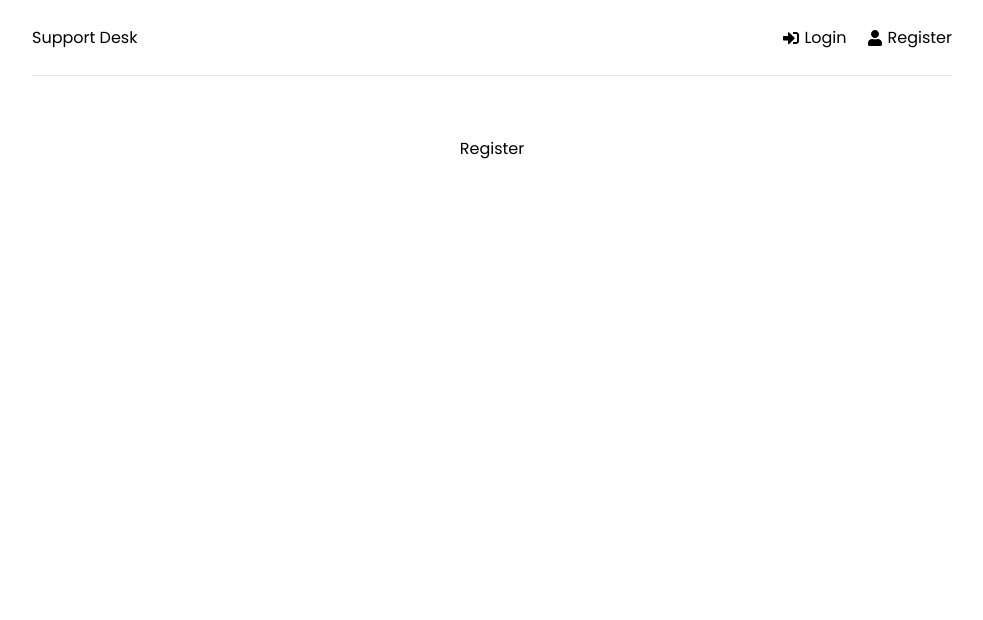
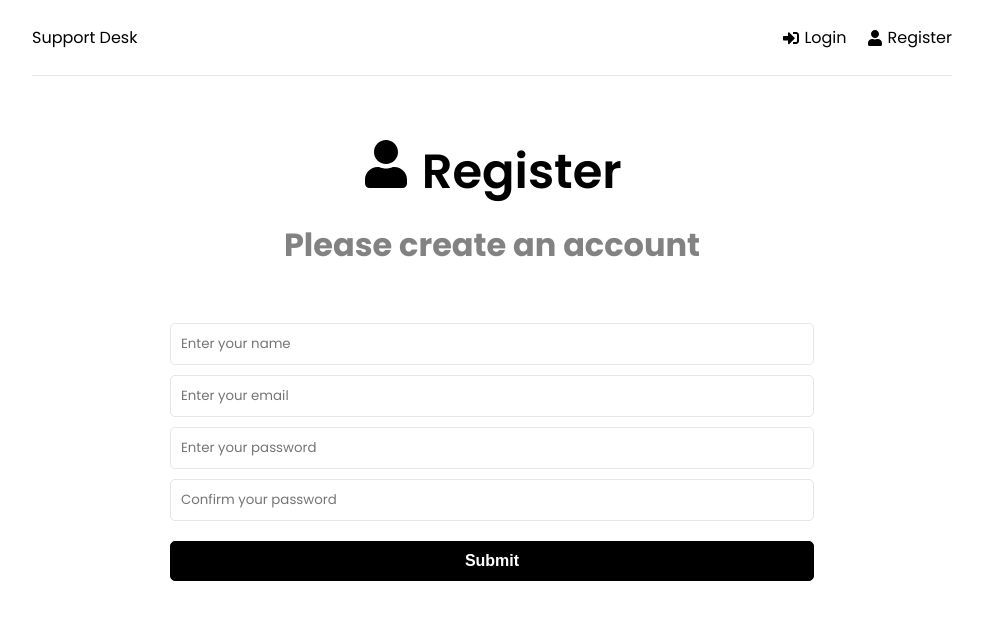
Before and after one commit to hitay-co/support-desk, a React (Create React App) app in the folder frontend/: page /register in a window 1280 px wide. Shown: the top 620 px of the page, without its empty margins (148-1131 px from the left). Built offline with nearby package versions, Linux system fonts and the light colour scheme.

Commit message:
Home, Login, and Register components' UI created. react-hook-form package installed and used.

```diff
--- a/frontend/package.json
+++ b/frontend/package.json
@@ -10,6 +10,7 @@
     "axios": "^0.27.2",
     "react": "^18.2.0",
     "react-dom": "^18.2.0",
+    "react-hook-form": "^7.32.2",
     "react-icons": "^4.4.0",
     "react-modal": "^3.15.1",
     "react-redux": "^8.0.2",
--- a/frontend/src/App.js
+++ /dev/null
@@ -1,22 +0,0 @@
-import { BrowserRouter as Router, Routes, Route } from 'react-router-dom';
-import Home from '../src/pages/Home';
-import Login from '../src/pages/Login';
-import Register from '../src/pages/Register';
-import Header from './components/Header';
-
-const App = () => {
-  return (
-    <Router>
-      <div className='container'>
-        <Header />
-        <Routes>
-          <Route path='/' element={<Home />} />
-          <Route path='/login' element={<Login />} />
-          <Route path='/register' element={<Register />} />
-        </Routes>
-      </div>
-    </Router>
-  );
-};
-
-export default App;
--- /dev/null
+++ b/frontend/src/App.jsx
@@ -0,0 +1,27 @@
+import { BrowserRouter as Router, Route, Routes } from 'react-router-dom';
+import Header from './components/Header';
+import Home from './pages/Home';
+import Login from './pages/Login';
+import Register from './pages/Register';
+import { ToastContainer } from 'react-toastify';
+import 'react-toastify/dist/ReactToastify.css';
+
+const App = () => {
+  return (
+    <>
+      <Router>
+        <div className='container'>
+          <Header />
+          <Routes>
+            <Route path='/' element={<Home />} />
+            <Route path='/login' element={<Login />} />
+            <Route path='/register' element={<Register />} />
+          </Routes>
+        </div>
+      </Router>
+      <ToastContainer theme='dark' />
+    </>
+  );
+};
+
+export default App;
--- a/frontend/src/pages/Home.jsx
+++ b/frontend/src/pages/Home.jsx
@@ -1,5 +1,23 @@
+import { Link } from 'react-router-dom';
+import { FaQuestionCircle, FaTicketAlt } from 'react-icons/fa';
+
 const Home = () => {
-  return <div>Home</div>;
+  return (
+    <>
+      <section className='heading'>
+        <h1>What do you need help with?</h1>
+        <p>Please choose from the option below</p>
+      </section>
+
+      <Link to='/new-ticket' className='btn btn-reverse btn-block'>
+        <FaQuestionCircle /> Create New Ticket
+      </Link>
+
+      <Link to='/tickets' className='btn btn-block'>
+        <FaTicketAlt /> View My Tickets
+      </Link>
+    </>
+  );
 };
 
 export default Home;
--- a/frontend/src/pages/Login.jsx
+++ b/frontend/src/pages/Login.jsx
@@ -1,5 +1,51 @@
+import { useForm } from 'react-hook-form';
+import { FaSignInAlt } from 'react-icons/fa';
+import { toast } from 'react-toastify';
+
 const Login = () => {
-  return <div>Login</div>;
+  const {
+    register,
+    handleSubmit,
+    formState: { errors },
+  } = useForm();
+
+  const onSubmit = (data) => {
+    const { email, password } = data;
+  };
+
+  return (
+    <>
+      <section className='heading'>
+        <h1>
+          <FaSignInAlt /> Register
+        </h1>
+        <p>Please login to get support</p>
+      </section>
+      <section className='form'>
+        <form onSubmit={handleSubmit(onSubmit)}>
+          <div className='form-group'>
+            <input
+              type='email'
+              className='form-control'
+              {...register('email', { required: true })}
+              placeholder='Enter your email'
+            />
+            <input
+              type='password'
+              className='form-control'
+              {...register('password', { required: true })}
+              placeholder='Enter your password'
+            />
+          </div>
+          <div>
+            <button className='btn btn-block' type='submit'>
+              Submit
+            </button>
+          </div>
+        </form>
+      </section>
+    </>
+  );
 };
 
 export default Login;
--- a/frontend/src/pages/Register.jsx
+++ b/frontend/src/pages/Register.jsx
@@ -1,5 +1,67 @@
+import { useForm } from 'react-hook-form';
+import { FaUser } from 'react-icons/fa';
+import { toast } from 'react-toastify';
+
 const Register = () => {
-  return <div>Register</div>;
+  const {
+    register,
+    handleSubmit,
+    formState: { errors },
+  } = useForm();
+
+  const onSubmit = (data) => {
+    const { name, email, password, password2 } = data;
+
+    if (password !== password2) {
+      toast.error('Passwords do not match', { icon: '❗' });
+    }
+  };
+
+  return (
+    <>
+      <section className='heading'>
+        <h1>
+          <FaUser /> Register
+        </h1>
+        <p>Please create an account</p>
+      </section>
+      <section className='form'>
+        <form onSubmit={handleSubmit(onSubmit)}>
+          <div className='form-group'>
+            <input
+              type='text'
+              className='form-control'
+              {...register('name', { required: true })}
+              placeholder='Enter your name'
+            />
+            <input
+              type='email'
+              className='form-control'
+              {...register('email', { required: true })}
+              placeholder='Enter your email'
+            />
+            <input
+              type='password'
+              className='form-control'
+              {...register('password', { required: true })}
+              placeholder='Enter your password'
+            />
+            <input
+              type='password'
+              className='form-control'
+              {...register('password2', { required: true })}
+              placeholder='Confirm your password'
+            />
+          </div>
+          <div>
+            <button className='btn btn-block' type='submit'>
+              Submit
+            </button>
+          </div>
+        </form>
+      </section>
+    </>
+  );
 };
 
 export default Register;
```
Also changed, not shown: 1 other file (tests, documents, lock files or other folders).
